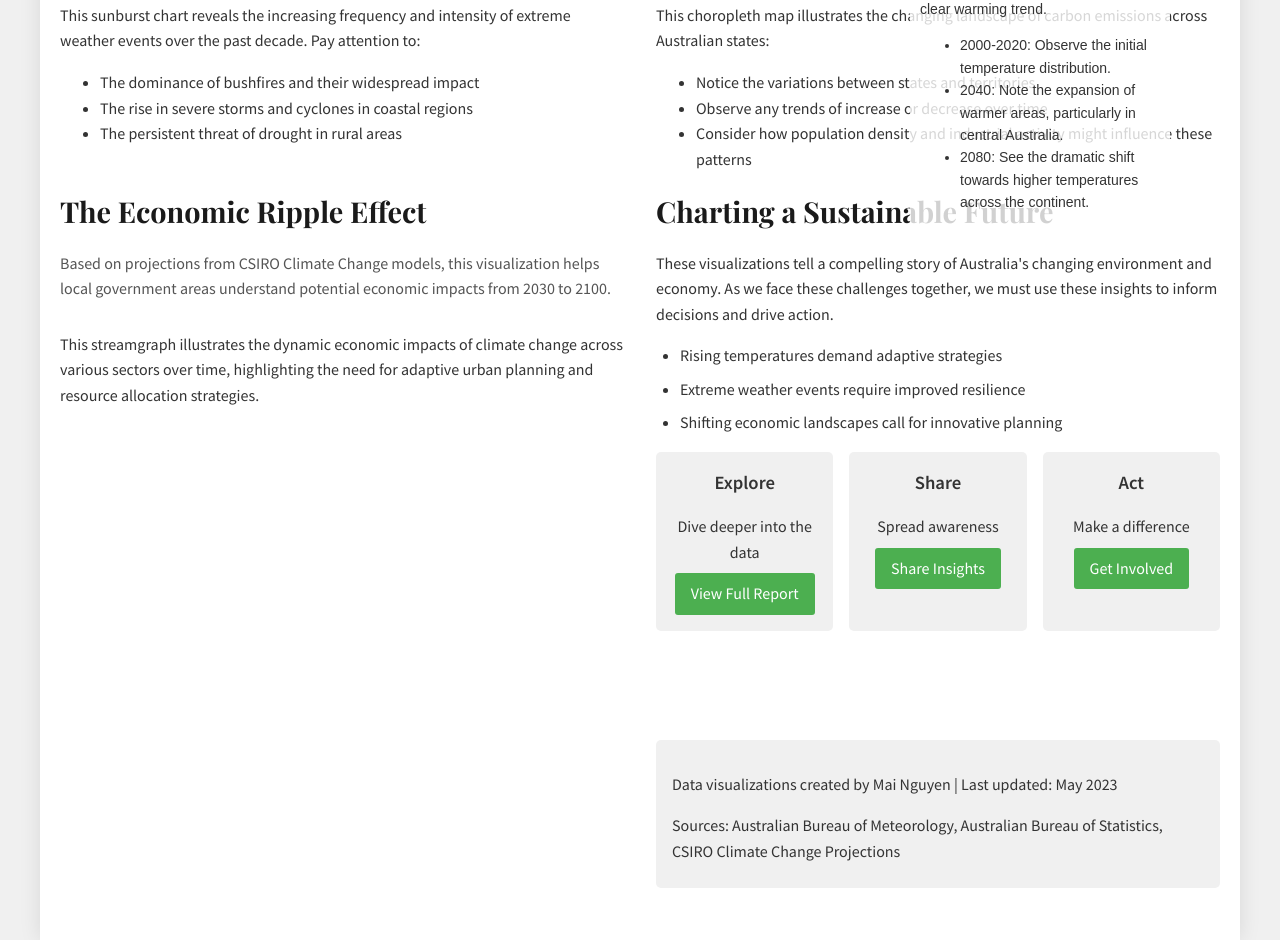
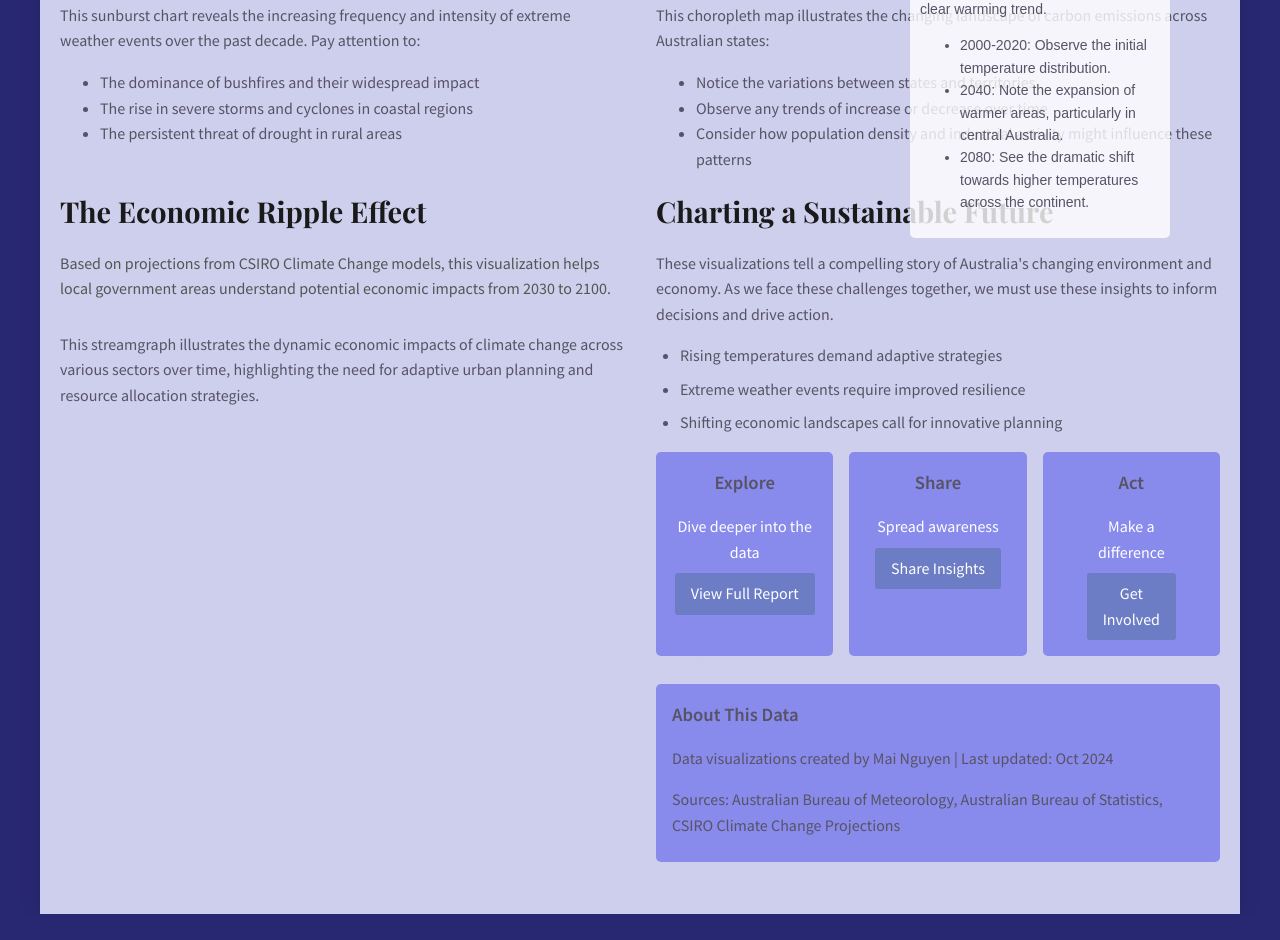
Before and after one commit to mngu0124/FIT3179-Assignment-2, a plain HTML site: page index.html in a window 1280 px wide. Shown: the part 607-1547 px from the top of the page. After the commit the page ends 1521 px from the top, so only its background shows below. Drawn offline with nearby package versions, Linux system fonts and the light colour scheme; a script that the page names is missing.

Commit message:
complete layout

```diff
--- a/co2emission.vg.json
+++ b/co2emission.vg.json
@@ -2,6 +2,7 @@
   "$schema": "https://vega.github.io/schema/vega-lite/v5.json",
   "width": 460,
   "height": 400,
+  "background": "rgb(205, 207, 236)",
   "config": {
     "view": {
       "stroke": null
--- a/economicimpact.vg.json
+++ b/economicimpact.vg.json
@@ -2,6 +2,7 @@
     "$schema": "https://vega.github.io/schema/vega-lite/v5.json",
     "width": 600,
     "height": 400,
+    "background": "rgb(205, 207, 236)",
     "config": {
         "view": {
             "stroke": null
--- a/index.html
+++ b/index.html
@@ -126,30 +126,31 @@
                         <li>Extreme weather events require improved resilience</li>
                         <li>Shifting economic landscapes call for innovative planning</li>
                     </ul>
+
                     <div class="cta-container">
                         <div class="cta-item">
                             <h3>Explore</h3>
-                            <p>Dive deeper into the data</p>
+                            <p style="color: white">Dive deeper into the data</p>
                             <a href="#" class="cta-link">View Full Report</a>
                         </div>
                         <div class="cta-item">
                             <h3>Share</h3>
-                            <p>Spread awareness</p>
+                            <p style="color: white">Spread awareness</p>
                             <a href="#" class="cta-link">Share Insights</a>
                         </div>
                         <div class="cta-item">
                             <h3>Act</h3>
-                            <p>Make a difference</p>
-                            <a href="#" class="cta-link">Get Involved</a>
+                            <p style="color: white">Make a <br>difference</p>
+                            <a href="#" class="cta-link">Get <br>Involved</a>
                         </div>
                     </div>
-                    <p style="color: white;">These visualizations tell a compelling story of Australia's changing
-                        environment and economy. As
-                        we face these challenges together, we must use these insights to inform decisions and drive
-                        action.</p>
+                    <p style="color: rgb(205, 207, 236) ; font-size: 0.1em;">These visualizations tell a compelling
+                        story of Aus
+                    </p>
                     <!-- Metadata Section -->
                     <section class="metadata">
-                        <p>Data visualizations created by Mai Nguyen | Last updated: May 2023</p>
+                        <h3>About This Data</h3>
+                        <p>Data visualizations created by Mai Nguyen | Last updated: Oct 2024</p>
                         <p>Sources: Australian Bureau of Meteorology, Australian Bureau of Statistics, CSIRO Climate
                             Change Projections</p>
                     </section>
--- a/max_temp.vg.json
+++ b/max_temp.vg.json
@@ -2,6 +2,7 @@
   "$schema": "https://vega.github.io/schema/vega-lite/v5.json",
   "width": 1180,
   "height": 600,
+  "background": "rgb(205, 207, 236)",
   "config": {
     "view": {
       "stroke": null
--- a/styles.css
+++ b/styles.css
@@ -1,21 +1,21 @@
 body {
     font-family: 'Source Sans Pro', sans-serif;
-    background-color: #f0f0f0;
+    background-color: #282771;
     margin: 0;
     padding: 0;
-    color: #333;
+    color: #575365;
     line-height: 1.6;
 }
 
 .page {
     max-width: 1200px;
     margin: 0 auto;
-    background-color: white;
+    background-color: rgb(205, 207, 236);
     box-shadow: 0 0 20px rgba(0, 0, 0, 0.1);
 }
 
 header {
-    background-color: #1a1a1a;
+    background-color: #15103c;
     color: white;
     padding: 40px 20px;
     text-align: center;
@@ -181,7 +181,7 @@ footer a:hover {
 .cta-item {
     flex: 1;
     text-align: center;
-    background-color: #f0f0f0;
+    background-color: #888bec;
     padding: 1rem;
     border-radius: 5px;
 }
@@ -198,14 +198,14 @@ footer a:hover {
 .cta-link {
     display: inline-block;
     padding: 0.5rem 1rem;
-    background-color: #4CAF50;
+    background-color: #6c7cc5;
     color: white;
     text-decoration: none;
     border-radius: 3px;
 }
 
 .metadata {
-    background-color: #f0f0f0;
+    background-color: #888bec;
     padding: 1rem;
     border-radius: 5px;
 }
```
